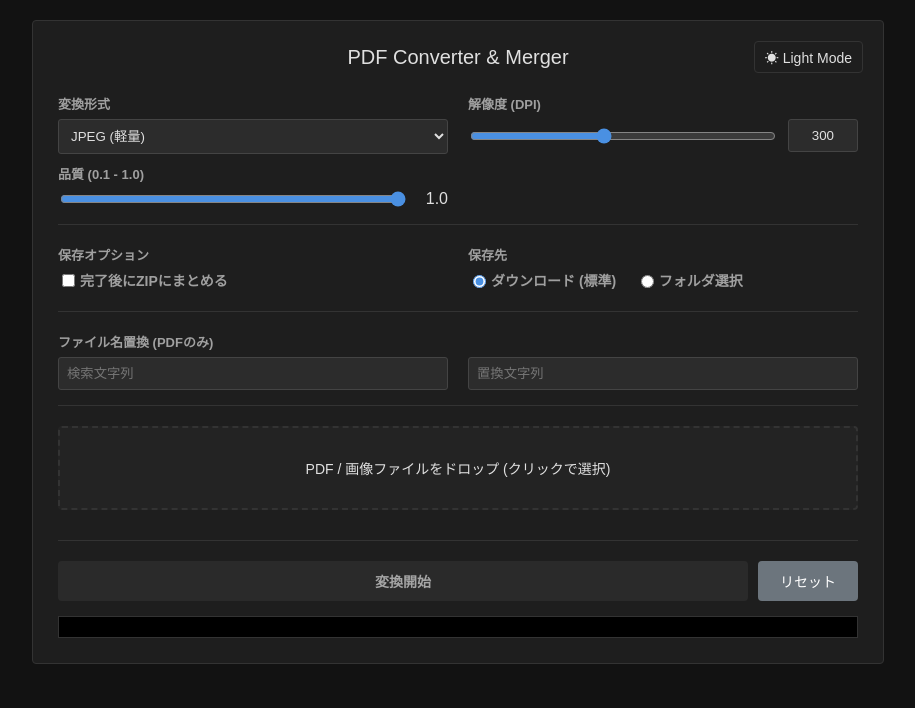
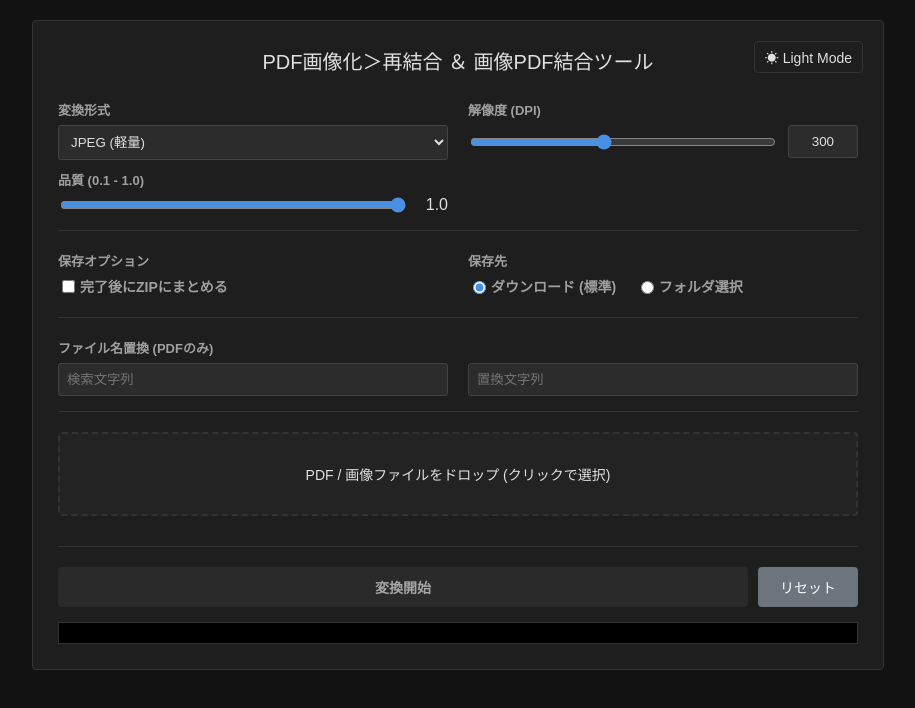
Before and after one commit to texted-sano/pdf-converter, a plain HTML site: page index.html in a window 1280 px wide. Shown: the whole page, without its empty margins (182-1097 px from the left). Drawn offline with nearby package versions, Linux system fonts and the light colour scheme; a script that the page names is missing.

Commit message:
Update index.html

```diff
--- a/index.html
+++ b/index.html
@@ -3,7 +3,7 @@
 <head>
     <meta charset="UTF-8">
     <meta name="viewport" content="width=device-width, initial-scale=1.0">
-    <title>PDF Converter & Merger</title>
+    <title>PDF画像化＞PDF再結合 ＆ 画像PDF結合ツール</title>
 
     <!-- ==========================================
          ライブラリ読み込み
@@ -271,7 +271,7 @@
 
 <div class="container">
     <button id="theme-toggle" onclick="toggleTheme()">☀ Light Mode</button>
-    <h1>PDF Converter & Merger</h1>
+    <h1>PDF画像化＞再結合 ＆ 画像PDF結合ツール</h1>
 
     <!-- 設定 -->
     <div class="section">
```
